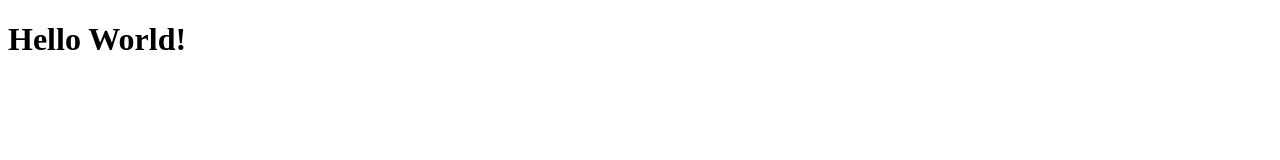
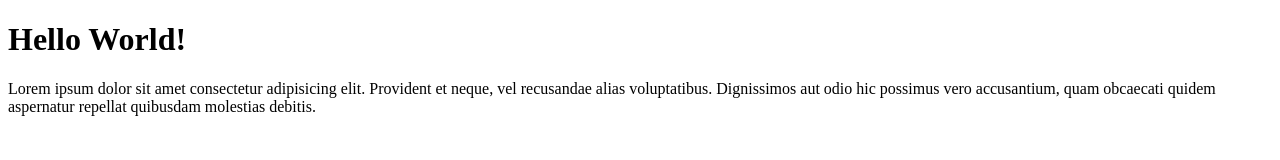
Before and after one commit to dzakaash/dzaka-git-test, a plain HTML site: page index.html in a window 1280 px wide. Drawn offline with Linux system fonts and the light colour scheme.

Commit message:
Menambahkn paragraf

```diff
--- a/index.html
+++ b/index.html
@@ -7,5 +7,6 @@
 </head>
 <body>
     <h1>Hello World!</h1>
+    <p>Lorem ipsum dolor sit amet consectetur adipisicing elit. Provident et neque, vel recusandae alias voluptatibus. Dignissimos aut odio hic possimus vero accusantium, quam obcaecati quidem aspernatur repellat quibusdam molestias debitis.</p>
 </body>
 </html>
```
